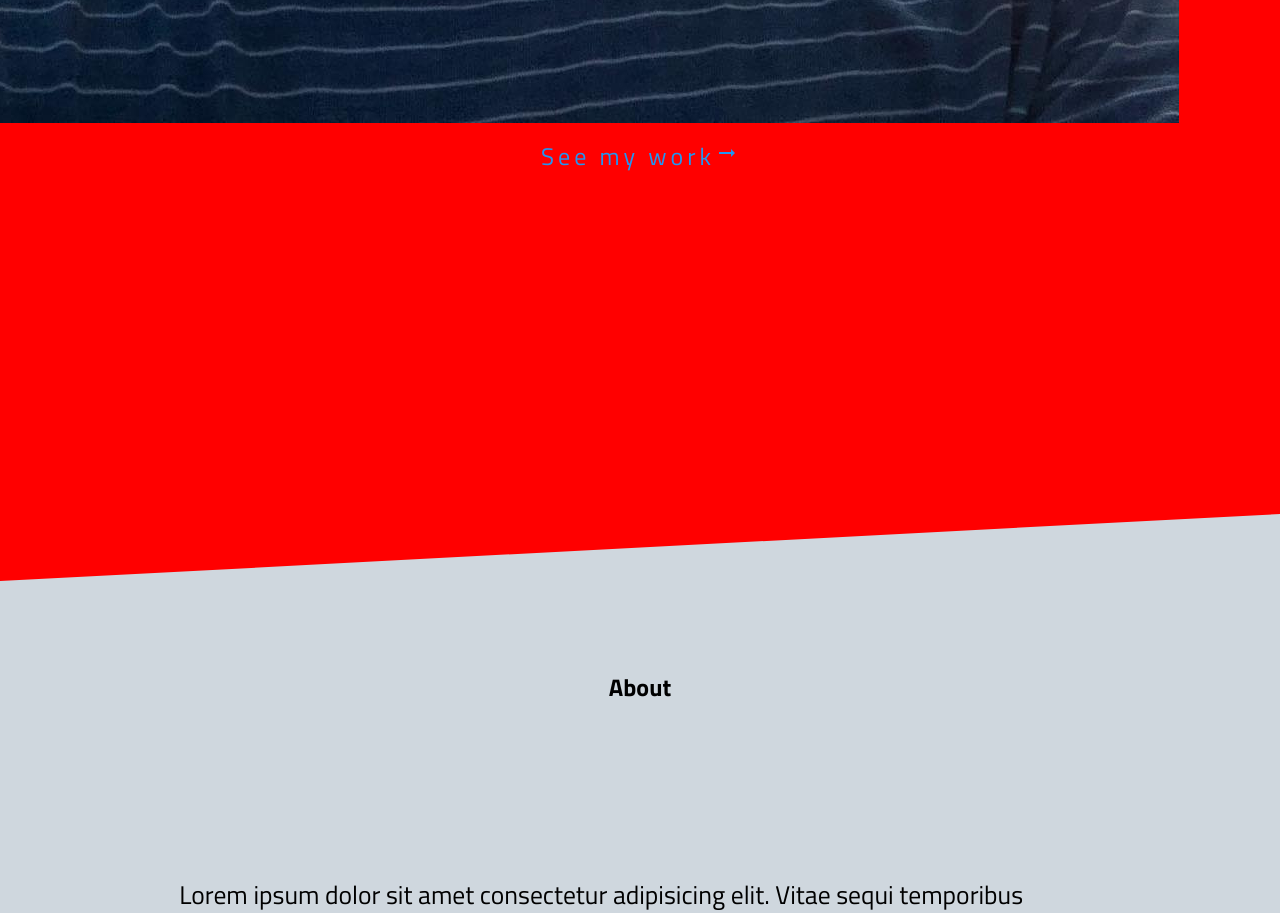
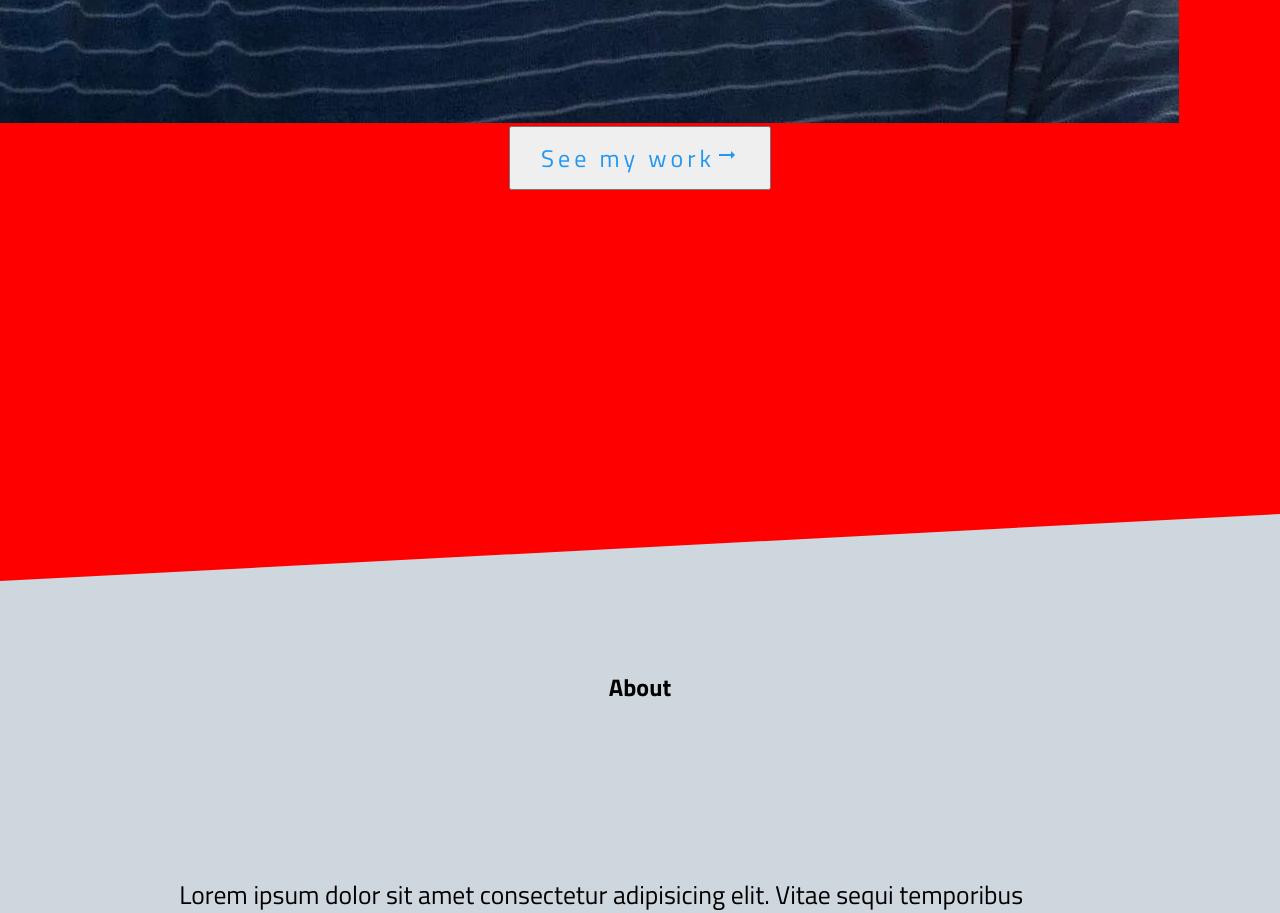
Before and after one commit to evancp87/portfolio, a React (Create React App) app in the folder client/: page / in a window 1280 px wide. Shown: the part 3360-4273 px from the top of the page. Built offline with nearby package versions, Linux system fonts and the light colour scheme.

Commit message:
sNeon Button markup

```diff
--- a/client/src/components/NeonButton.js
+++ b/client/src/components/NeonButton.js
@@ -3,14 +3,17 @@ import { MdArrowRightAlt } from "react-icons/md";
 
 function NeonButton() {
   return (
-    <a href="#" class="neon-btn">
+    <button className="neon-button">
+
+    <a href="#" className="neon-btn">
       <span></span>
       <span></span>
       <span></span>
       <span></span>
       See my work
-      <MdArrowRightAlt />
+      <MdArrowRightAlt className="arrow"/>
     </a>
+    </button>
   );
 }
 
```
